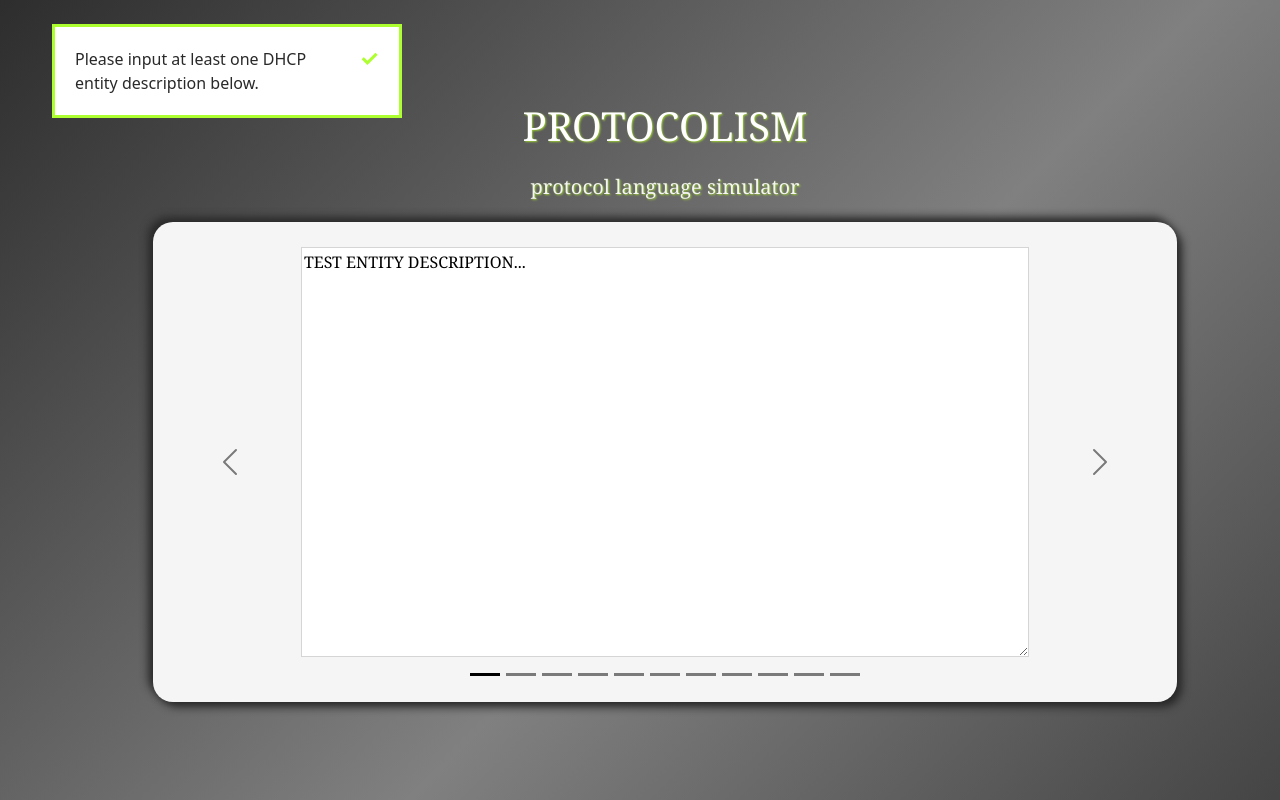
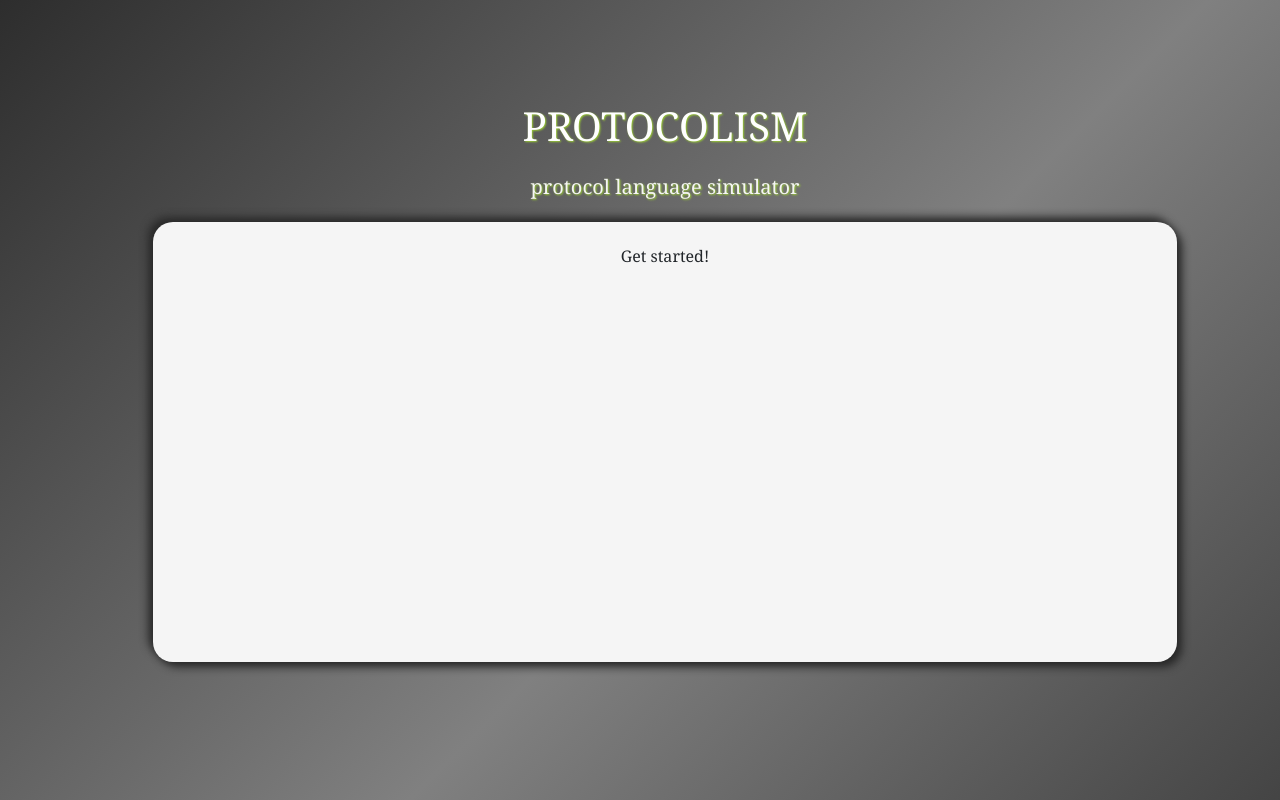
Before and after one commit to mfrszpiotro/dhcprotocolsim, a Flask app: page / in a window 1280 px wide. Run offline with Flask 2, Linux system fonts and the light colour scheme; some libraries are stand-ins or nearby versions.

Commit message:
Added simulator description page

```diff
--- a/app.py
+++ b/app.py
@@ -1,4 +1,4 @@
-from flask import Flask, redirect, render_template, flash, url_for, session
+from flask import Flask, redirect, render_template, flash, url_for, request, session
 from flask_bootstrap import Bootstrap5
 from forms import LoginForm
 
@@ -7,14 +7,22 @@
 app.config[
     "SECRET_KEY"
 ] = 'h+u5-sNA2%Fr&3"y"9nQEn==rfLjfKB{$RGShJ"$2I`d&j[5-J79:RJZoQJ('
-# app.config['BOOTSTRAP_BOOTSWATCH_THEME'] = 'lumen'
+app.config['BOOTSTRAP_BOOTSWATCH_THEME'] = 'lumen'
 bootstrap = Bootstrap5(app)
 
 
-@app.route("/")
+@app.route("/", methods=["GET", "POST"])
 def index():
+    if request.method == "POST":
+        if request.form.get("start"):
+            return redirect(url_for("define"))
+    return render_template("index.html")
+
+
+@app.route("/define", methods=["GET", "POST"])
+def define():
     flash("Please input at least one DHCP entity description below.", "success")
-    return render_template("index.html")
+    return render_template("define.html")
 
 
 @app.route("/secret")
--- a/templates/base.html
+++ b/templates/base.html
@@ -6,7 +6,7 @@
         <meta name="viewport" content="width=device-width, initial-scale=1, shrink-to-fit=no">
             {% block styles %}
                 <title>Protocolism</title>
-                <link rel="icon" href="{{ url_for('static', filename='images/fav3.png') }}">
+                <link rel="icon" href="{{ url_for('static', filename='images/favicon.png') }}">
                 <link rel="stylesheet" href="{{ url_for('static', filename='styles/styles.css') }}">
                 <link rel="stylesheet" href="{{ url_for('static', filename='styles/flashes.css') }}">
                 <link rel="stylesheet" href="{{ url_for('static', filename='styles/slider.css') }}">
--- a/templates/index.html
+++ b/templates/index.html
@@ -7,54 +7,12 @@
     <p class="sub-p">protocol language simulator</p>
   </div>
   <div class="rel soft-page">
-    <div>
-    <!-- Carousel -->
-    <div id="demo" class="carousel-dark carousel slide" data-bs-ride="carousel">
-
-      <!-- Indicators/dots -->
-      <div class="carousel-indicators">
-        <button type="button" data-bs-target="#demo" data-bs-slide-to="0" class="active"></button>
-        <button type="button" data-bs-target="#demo" data-bs-slide-to="1"></button>
-        <button type="button" data-bs-target="#demo" data-bs-slide-to="2"></button>
-        <button type="button" data-bs-target="#demo" data-bs-slide-to="3"></button>
-        <button type="button" data-bs-target="#demo" data-bs-slide-to="4"></button>
-        <button type="button" data-bs-target="#demo" data-bs-slide-to="5"></button>
-        <button type="button" data-bs-target="#demo" data-bs-slide-to="6"></button>
-        <button type="button" data-bs-target="#demo" data-bs-slide-to="7"></button>
-        <button type="button" data-bs-target="#demo" data-bs-slide-to="8"></button>
-        <button type="button" data-bs-target="#demo" data-bs-slide-to="9"></button>
-        <button type="button" data-bs-target="#demo" data-bs-slide-to="10"></button>
-      </div>
-
-      <!-- The slideshow/carousel -->
-      <div class="carousel-inner">
-        <div class="carousel-item active">
-          <div class="in-carousel center flex">
-            <textarea disabled class="descr">TEST ENTITY DESCRIPTION...</textarea>
-          </div>
-        </div>
-        <div class="carousel-item">
-          <div class="in-carousel flex" >
-            <textarea class="descr">TEST ENTITY DESCRIPTION...</textarea>
-          </div>
-        </div>
-        {% for book in books %}
-        <div class="carousel-item">
-          <div class="in-carousel flex" >
-            <textarea class="descr">TEST ENTITY DESCRIPTION...</textarea>
-          </div>
-        </div>
-        {% endfor %}
-      </div>
-
-      <!-- Left and right controls/icons -->
-      <button class="carousel-control-prev" type="button" data-bs-target="#demo" data-bs-slide="prev">
-        <span class="carousel-control-prev-icon"></span>
-      </button>
-      <button class="carousel-control-next" type="button" data-bs-target="#demo" data-bs-slide="next">
-        <span class="carousel-control-next-icon"></span>
-      </button>
-    </div>
+    <form action="" method="post">
+      <p>
+        <input type="submit" class="btn" name="start" value="Get started!">
+      </p>
+    </form>
+    <button class="btn">
   </div>
 </div>
 
```
Also changed, not shown: templates/define.html (added, +61 -0 lines), static/images/favicon.png (added).
